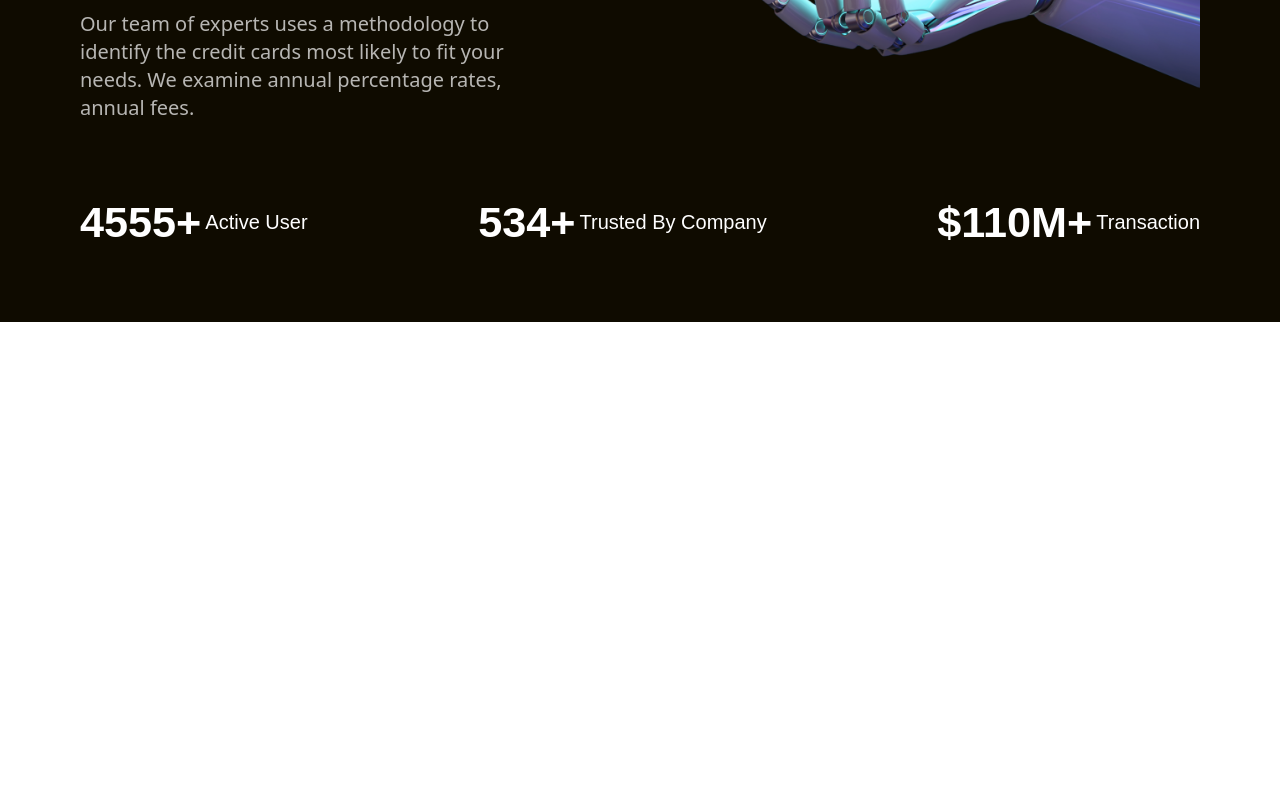
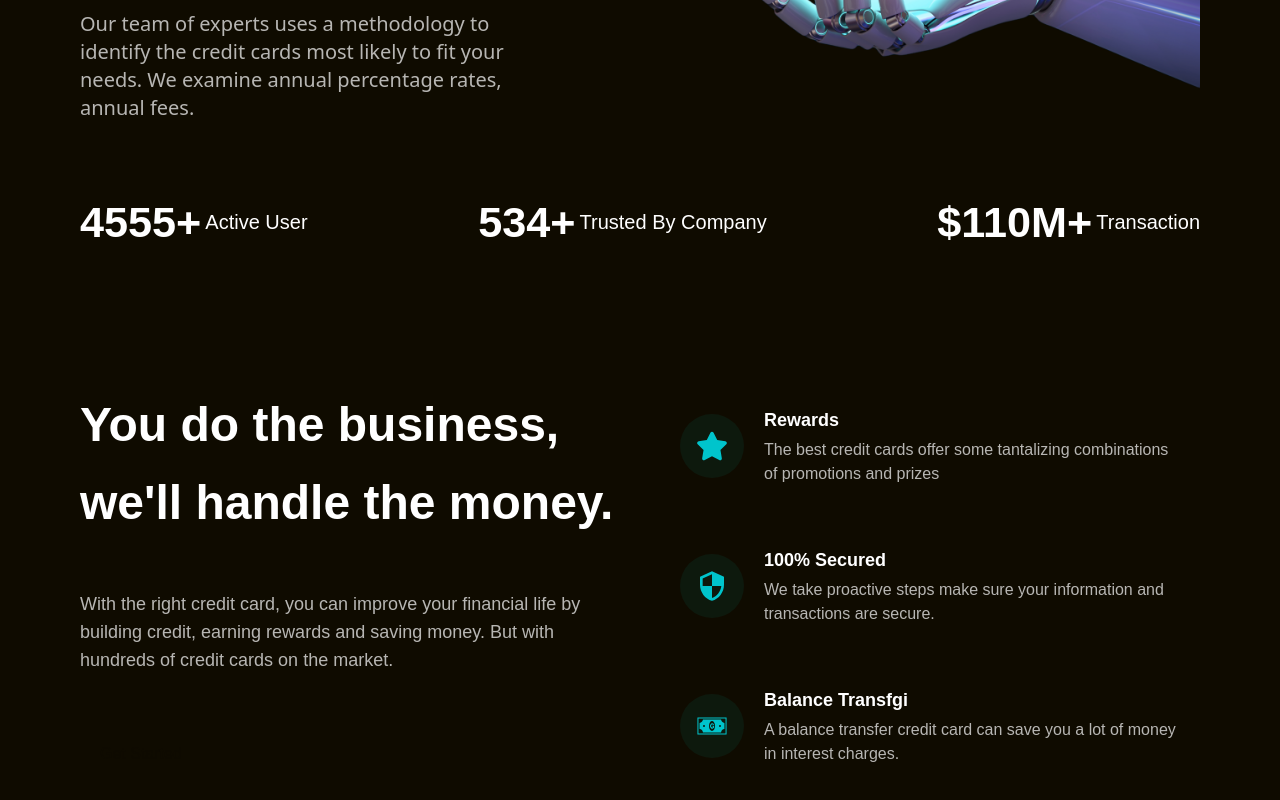
Before and after one commit to KoropeczEgor/Bank, a React app: page / in a window 1280 px wide. Shown: the part 610-1410 px from the top of the page. Before the commit the page ends 932 px from the top, so only its background shows below. Built offline with nearby package versions, Linux system fonts and the light colour scheme; the HTML template or start-up script is replaced by a standard one.

Commit message:
feat: creat Business

```diff
--- a/src/App.tsx
+++ b/src/App.tsx
@@ -2,6 +2,7 @@ import NavBar from "./components/Navbar/NavBar";
 import ScrollTop from "./components/ScrollTop/ScrollTop";
 import Hero from "./components/Hero/Hero";
 import Stats from "./components/Stats/Stats";
+import Business from "./components/Businness/Businness";
 
 function App() {
   return (
@@ -15,6 +16,7 @@ function App() {
           <Stats number="534" title="Trusted By Company" />
           <Stats number="$110M" title="Transaction" />
         </div>
+        <Business />
       </div>
     </div>
   );
--- /dev/null
+++ b/src/components/Businness/Businness.tsx
@@ -0,0 +1,69 @@
+import { FaStar } from "react-icons/fa";
+import { MdOutlineSecurity } from "react-icons/md";
+import { GiBanknote } from "react-icons/gi";
+import CommonButton from "../CommonButton/CommonButon";
+import CommonTitle from "../CommonnTitle/CommonnTitle";
+
+interface BusinessCardProps {
+  icon: React.ReactNode;
+  title: string;
+  desc: string;
+}
+
+const BusinessCard: React.FC<BusinessCardProps> = (props) => {
+  const { icon, title, desc } = props;
+  return (
+    <>
+      {" "}
+      <div className="flex items-center gap-2 ss:p-7 ss:gap-5 p-3 sm:p-5 feature-card rounded-2xl ss:rounded-3xl hover:bg-black-gradient cursor-pointer">
+        <div className="p-4 bg-dimBlue rounded-full">
+          <span className="text-2xl ss:text-[2rem] text-secondary">{icon}</span>
+        </div>
+        <div className="flex flex-col gap-1">
+          <h3 className="text-white text-base sm:text-lg font-semibold">
+            {title}
+          </h3>
+          <p className="text-dimWhite text-xs sm:text-base">{desc}</p>
+        </div>
+      </div>
+    </>
+  );
+};
+
+const Business: React.FC = () => {
+  return (
+    <section id="features" className="font-poppins pb-10 md:py-16">
+      <div className="flex items-center flex-col md:flex-row gap-10 md:gap-10 ss:gap-16 justify-between">
+        <div className="flex flex-col gap-8 ss:gap-12 flex-1">
+          <CommonTitle title="You do the business, we'll handle the money." />
+          <p className="text-dimWhite text-base sm:text-lg">
+            With the right credit card, you can improve your financial life by
+            building credit, earning rewards and saving money. But with hundreds
+            of credit cards on the market.
+          </p>
+          <CommonButton btnText="get started" />
+        </div>
+
+        <div className="flex flex-col gap-5 flex-1">
+          <BusinessCard
+            icon={<FaStar />}
+            title="Rewards"
+            desc="The best credit cards offer some tantalizing combinations of promotions and prizes"
+          />
+          <BusinessCard
+            icon={<MdOutlineSecurity />}
+            title="100% Secured"
+            desc="We take proactive steps make sure your information and transactions are secure."
+          />
+          <BusinessCard
+            icon={<GiBanknote />}
+            title="Balance Transfgi"
+            desc="A balance transfer credit card can save you a lot of money in interest charges."
+          />
+        </div>
+      </div>
+    </section>
+  );
+};
+
+export default Business;
--- /dev/null
+++ b/src/components/Businness/index.js
@@ -0,0 +1,3 @@
+import BusinnessCard from "./Businness";
+
+export default BusinnessCard;
--- /dev/null
+++ b/src/components/CommonButton/index.js
@@ -0,0 +1,3 @@
+import CommonButton from "./CommonButon";
+
+export default CommonButton;
```
Also changed, not shown: src/components/CommonnTitle/index.js (added).
